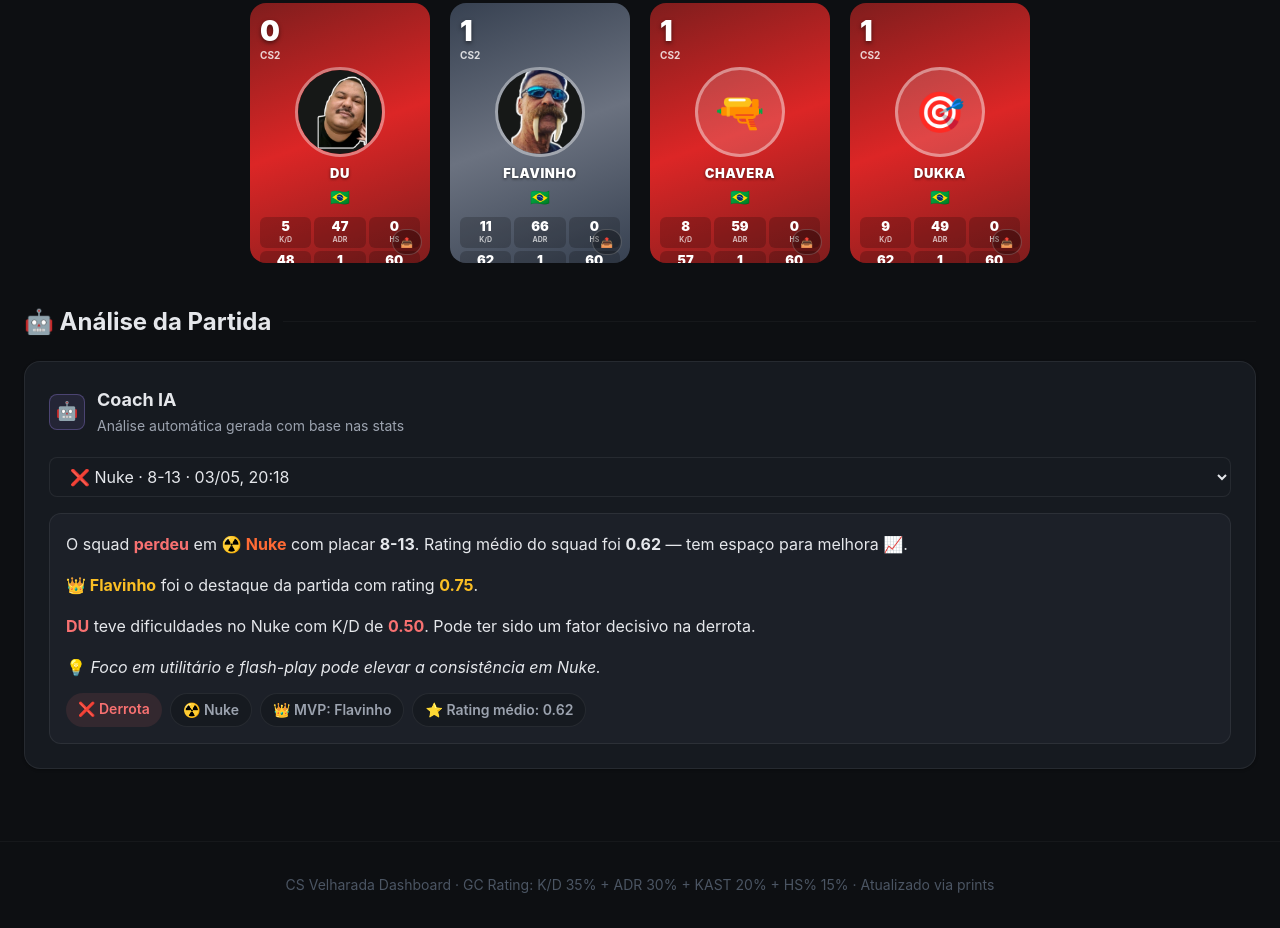
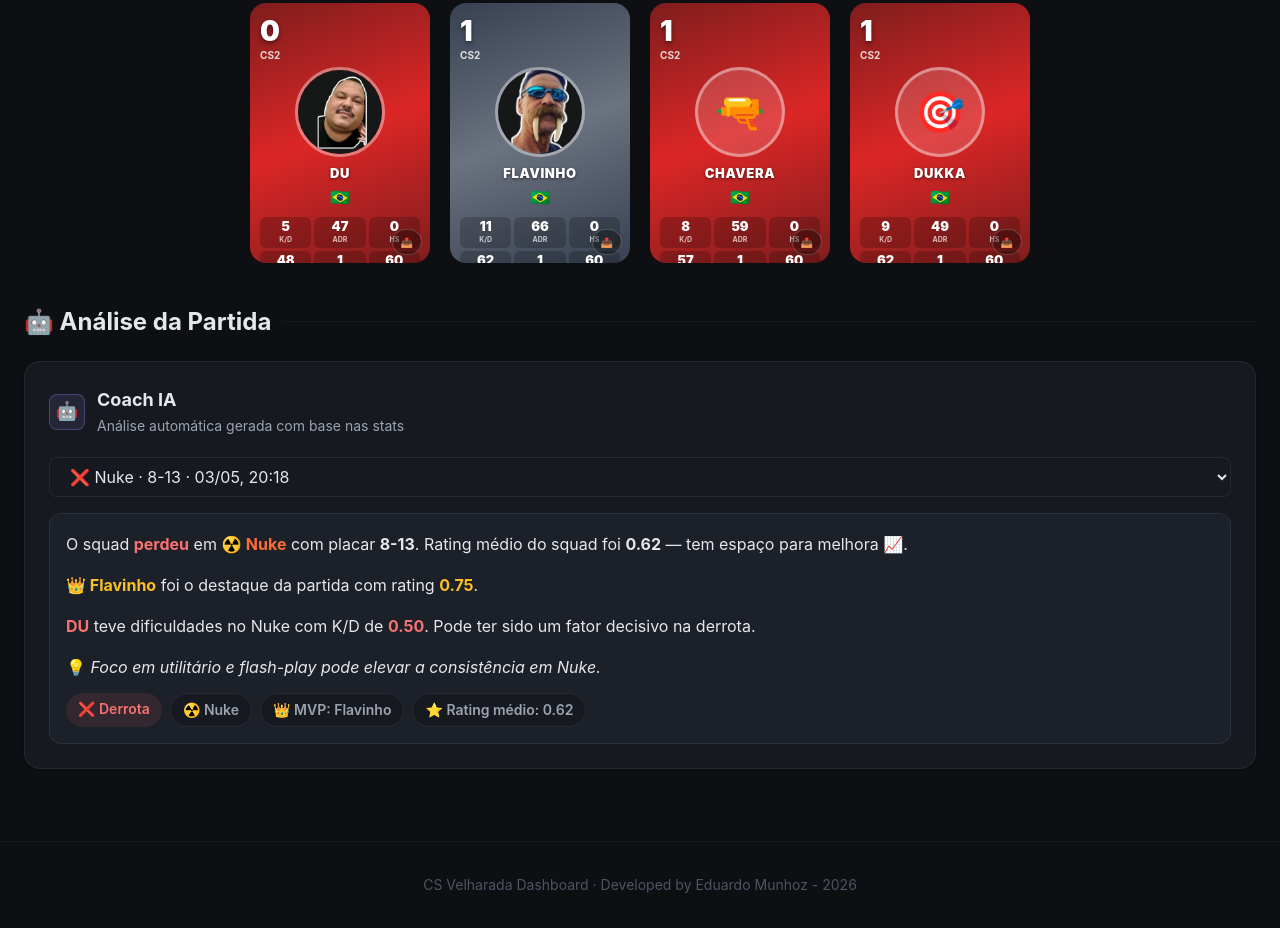
Before and after one commit to duhdev/gc-squad-dashboard, a plain HTML site: page index.html in a window 1280 px wide. Shown: the part 5056-5984 px from the top of the page. Drawn offline with nearby package versions, Linux system fonts and the light colour scheme; a web font is replaced by a local one.

Commit message:
Update index.html

```diff
--- a/index.html
+++ b/index.html
@@ -398,7 +398,7 @@ a,button{transition:color var(--transition),background var(--transition),border-
   </div>
 </main>
 
-<footer class="footer">CS Velharada Dashboard · GC Rating: K/D 35% + ADR 30% + KAST 20% + HS% 15% · Atualizado via prints</footer>
+<footer class="footer">CS Velharada Dashboard · Developed by Eduardo Munhoz - 2026</footer>
 
 <div class="modal-overlay hidden" id="profile-modal" onclick="closeModal(event)">
   <div class="modal" id="modal-content"></div>
```
